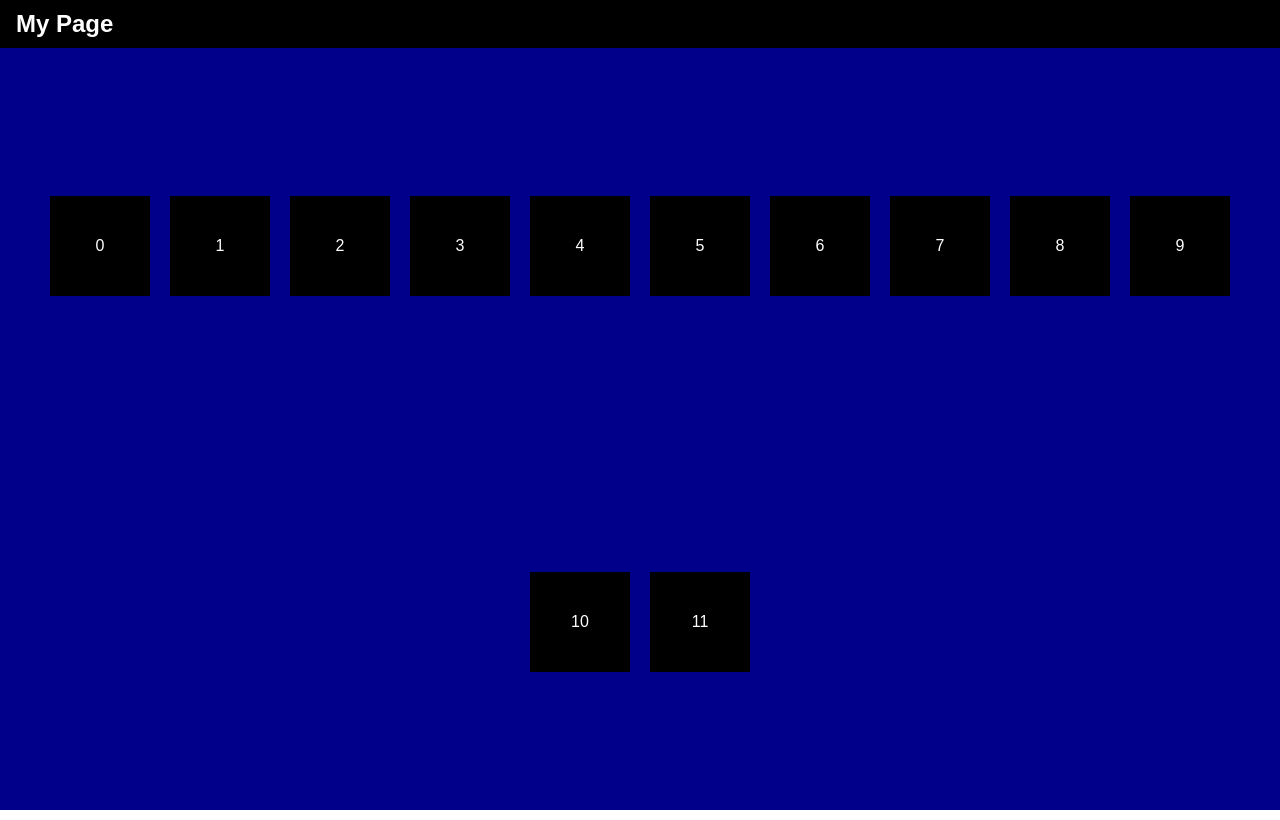
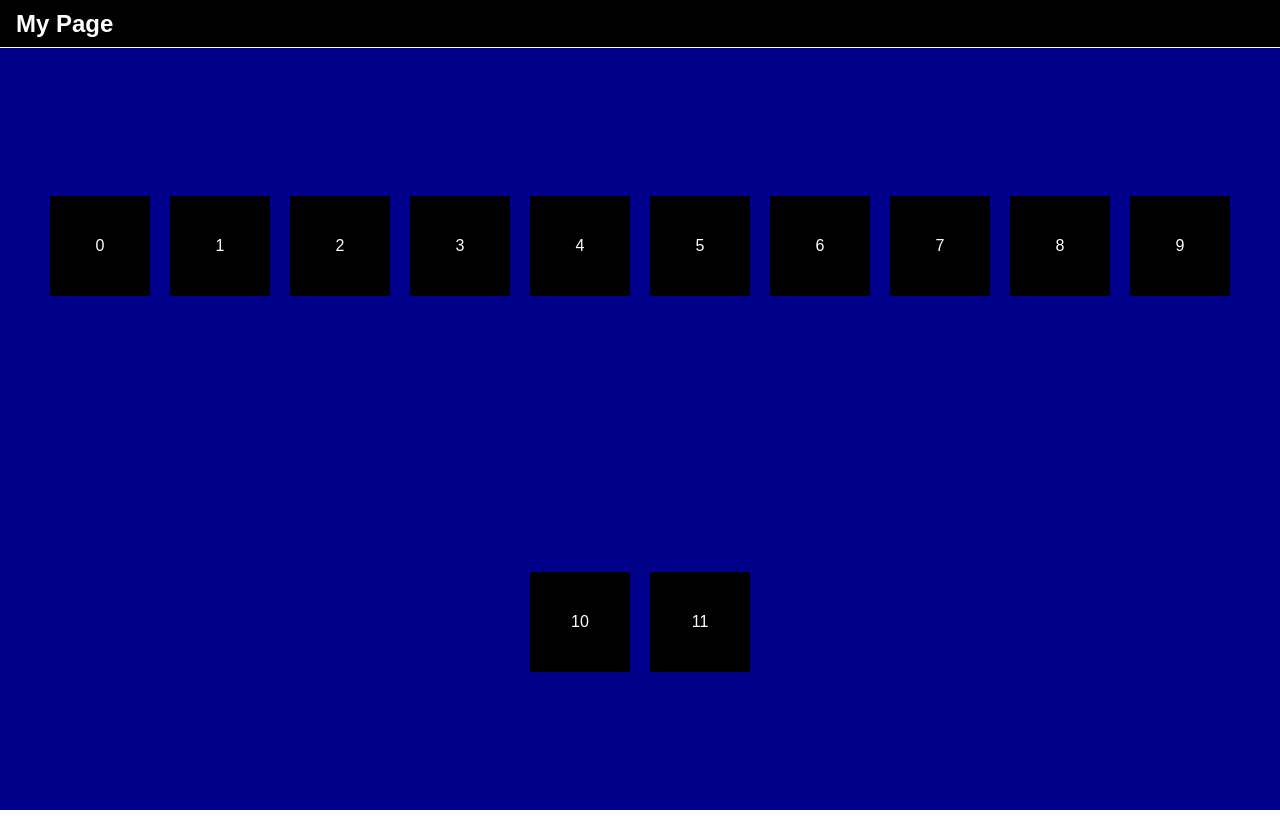
Before and after one commit to Aham3d/learning-js, a plain HTML site: page 20.dom/index.html in a window 1280 px wide. Drawn offline with Linux system fonts and the light colour scheme.

```diff
--- a/20.dom/index.html
+++ b/20.dom/index.html
@@ -36,7 +36,7 @@
             height: 48px;
             position: fixed;
             top: 0;
-            /* border-bottom: 1px solid #fff; */
+            border-bottom: 1px solid #fff;
             z-index: 2;
             background-color: #000;
             color: #fff;
```
